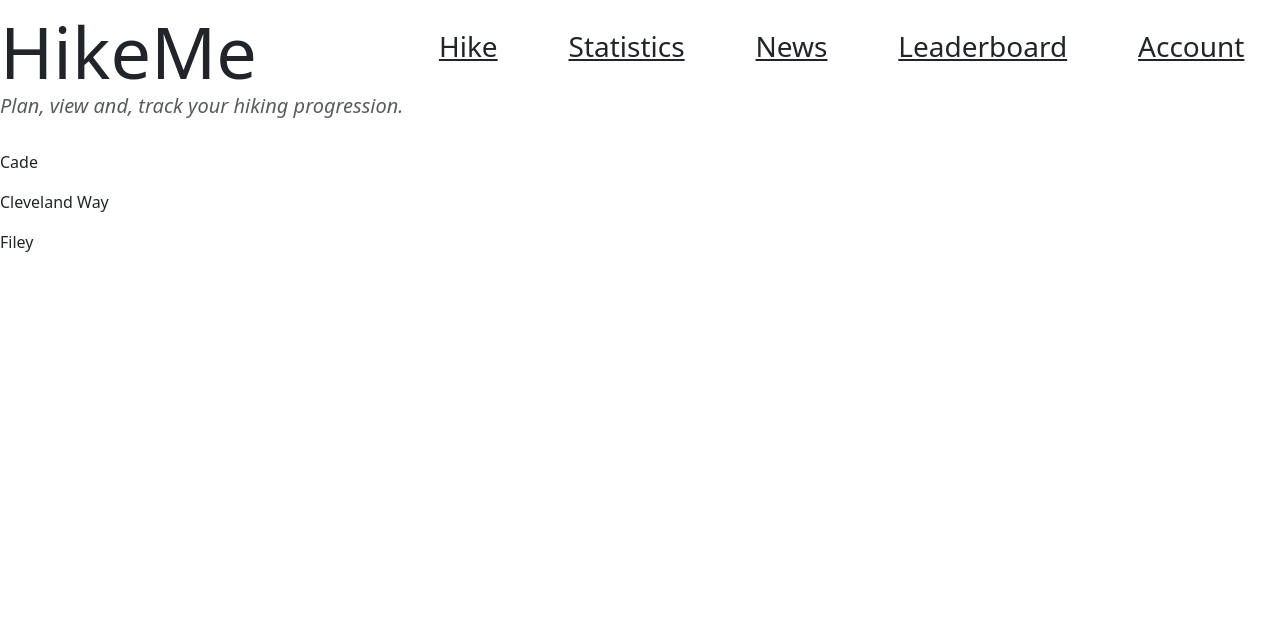
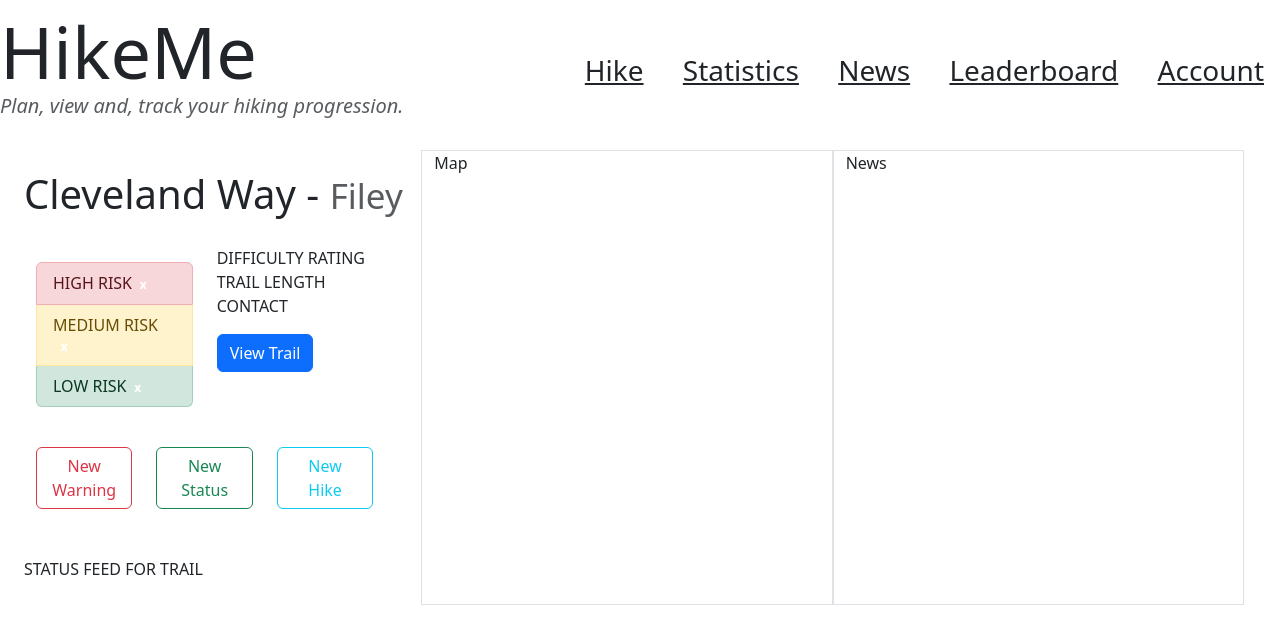
Before and after one commit to cadeclark101/hikeme, a Django app: page / in a window 1280 px wide. Shown: the top 644 px of the page. Run offline with Django 4.2, Linux system fonts and the light colour scheme; a user stored in the database is signed in; data comes from the database, SQL or seed files in the repository; both versions use the stored data as it was after the commit; some libraries are stand-ins or nearby versions.

Commit message:
Added warning counts, trail info, status warning end hike buttons, and row to host status feed to home page. Added new function to view.

```diff
--- a/hikeme_app/models.py
+++ b/hikeme_app/models.py
@@ -1,3 +1,4 @@
+from pyexpat import model
 from django.db import models
 from django.conf import settings
 
@@ -57,6 +58,10 @@ class CheckIn(models.Model):
 
 
 class Warning(models.Model):
+    trail = models.ForeignKey(
+    Trail,
+    on_delete=models.CASCADE
+    )
     trail_checkpoint = models.ManyToManyField(
     Trail_Checkpoint,
     )
--- a/hikeme_app/views.py
+++ b/hikeme_app/views.py
@@ -17,7 +17,7 @@ class Home(View):
             self.current_person = get_object_or_404(Person, auth_user_id = self.current_user.id)
 
             return render(request=request, template_name="home.html",
-            context={"current_person":self.current_person, "current_trail":self.getCurrentUserTrail(), "current_trail_checkpoint":self.getCurrentUserTrailCheckpoint(), "all_trails":self.getAllTrails()})
+            context={"current_person":self.current_person, "current_trail":self.getCurrentUserTrail(), "current_trail_checkpoint":self.getCurrentUserTrailCheckpoint(), "all_trails":self.getAllTrails(), "all_warnings":self.getWarnings()})
         else:
             return redirect("/accounts/login")
 
@@ -38,7 +38,16 @@ class Home(View):
         news_current_trail = get_object_or_404(News, relevant_trail = self.current_person.current_trail_id)
         return news_current_checkpoint, news_current_trail
 
+    def getWarnings(self):
+        all_warnings = get_object_or_404(Warning, trail = self.current_person.current_trail_id)
+        return all_warnings
 
+    def getWarningCounts(self):
+        all_warnings = self.getWarnings()
+        high_risk_count = sum(1 for warning in all_warnings if warning.warning_rating in range(4,5))
+        medium_risk_count = sum(1 for warning in all_warnings if warning.warning_rating in range(2,3))
+        low_risk_count = sum(1 for warning in all_warnings if warning.warning_rating == 1)
+        return high_risk_count, medium_risk_count, low_risk_count
 
 
 
--- a/templates/base.html
+++ b/templates/base.html
@@ -8,16 +8,17 @@
 
         <nav class="h3 navbar sticky-top h-0 mt-n3">
             <blockquote class="blockquote">
-                <p class="mb-0 display-2">HikeMe</p>
+                <p class="mb-0 display-2 font-weight-bold">HikeMe</p>
                 <p class="text-muted"><em>Plan, view and, track your hiking progression.</em></p>
             </blockquote>
-            <a class="text-dark mx-auto border-right border-left mt-n5 mb-5 px-3" href="#">Hike</a>
-            <a class="text-dark mx-auto border-right border-left mt-n5 mb-5 px-3" href="#">Statistics</a>
-            <a class="text-dark mx-auto border-right border-left mt-n5 mb-5 px-3" href="#">News</a>
-            <a class="text-dark mx-auto border-right border-left mt-n5 mb-5 px-3" href="#">Leaderboard</a>
-            <a class="text-dark mx-auto border-right border-left mt-n5 mb-5 px-3" href="#">Account</a>
+            <span>
+                <a class="text-dark mx-auto border-right mt-n5 mb-5 px-3" href="#">Hike</a>
+                <a class="text-dark mx-auto border-right border-left mt-n4 mb-4 px-3" href="#">Statistics</a>
+                <a class="text-dark mx-auto border-right border-left mt-n4 mb-4 px-3" href="#">News</a>
+                <a class="text-dark mx-auto border-right border-left mt-n4 mb-4 px-3" href="#">Leaderboard</a>
+                <a class="text-dark mx-auto border-left mt-n5 mb-5 px-3" href="#">Account</a>
+            </span>
         </nav>
-
     </header>
     <body>
         <main class="main">
--- a/templates/home.html
+++ b/templates/home.html
@@ -3,8 +3,56 @@
 {% block title %}HikeMe{% endblock %}
 
 {% block content %}
-    <p>{{ current_person.first_name }}</p>
-    <p>{{ current_trail.name }}</p>
-    <p>{{ current_trail_checkpoint.name }}</p>
+    <div class="container-fluid mt-n3">
+        <div class="row container-fluid">
+            <div class="col">
+                <div class="row py-1">
+                    <p class="px-2"><h1>{{ current_trail.name }} -
+                        <small class="text-muted">{{ current_trail_checkpoint.name }}</small>
+                    </h1></p>
+                </div>
+
+                <div class="row container-fluid">
+                    <div class="col border-right">
+                        <ul class="list-group py-3">
+                            <li class="list-group-item list-group-item-danger font-weight-bold">HIGH RISK<span class="badge badge-primary badge-pill float-right">x</span></li>
+                            <li class="list-group-item list-group-item-warning font-weight-bold">MEDIUM RISK<span class="badge badge-primary badge-pill float-right">x</span></li>
+                            <li class="list-group-item list-group-item-success font-weight-bold">LOW RISK<span class="badge badge-primary badge-pill float-right">x</span></li>
+                        </ul>
+                    </div>
+                    <div class="col">
+                        <div class="card-body">
+                            <p class="card-text">DIFFICULTY RATING<br>TRAIL LENGTH<br>CONTACT</p>
+                            <a href="#" class="btn btn-primary">View Trail</a>
+                        </div>
+                    </div>
+                </div>
+
+                <div class="row py-4 container-fluid">
+                    <div class="col border-right border-left">
+                        <button type="button" class="btn btn-outline-danger float-left">New Warning</button>
+                    </div>
+                    <div class="col border-right border-left text-center">
+                        <button type="button" class="btn btn-outline-success">New Status</button>
+                    </div>
+                    <div class="col border-right border-left">
+                        <button type="button" class="btn btn-outline-info float-right">New Hike</button>
+                    </div>
+                </div>
+
+                <div class="row py-4 container-fluid">
+                    STATUS FEED FOR TRAIL
+                </div>
+            </div>
+
+
+            <div class="col border">
+                Map
+            </div>
+            <div class="col border">
+                News
+            </div>
+        </div>
+    </div>
 
 {% endblock %}
```
Also changed, not shown: templates/registration/login.html (+6 -6 lines), hikeme_app/migrations/0006_warning_trail.py (added), hikeme_database.sqlite3.
